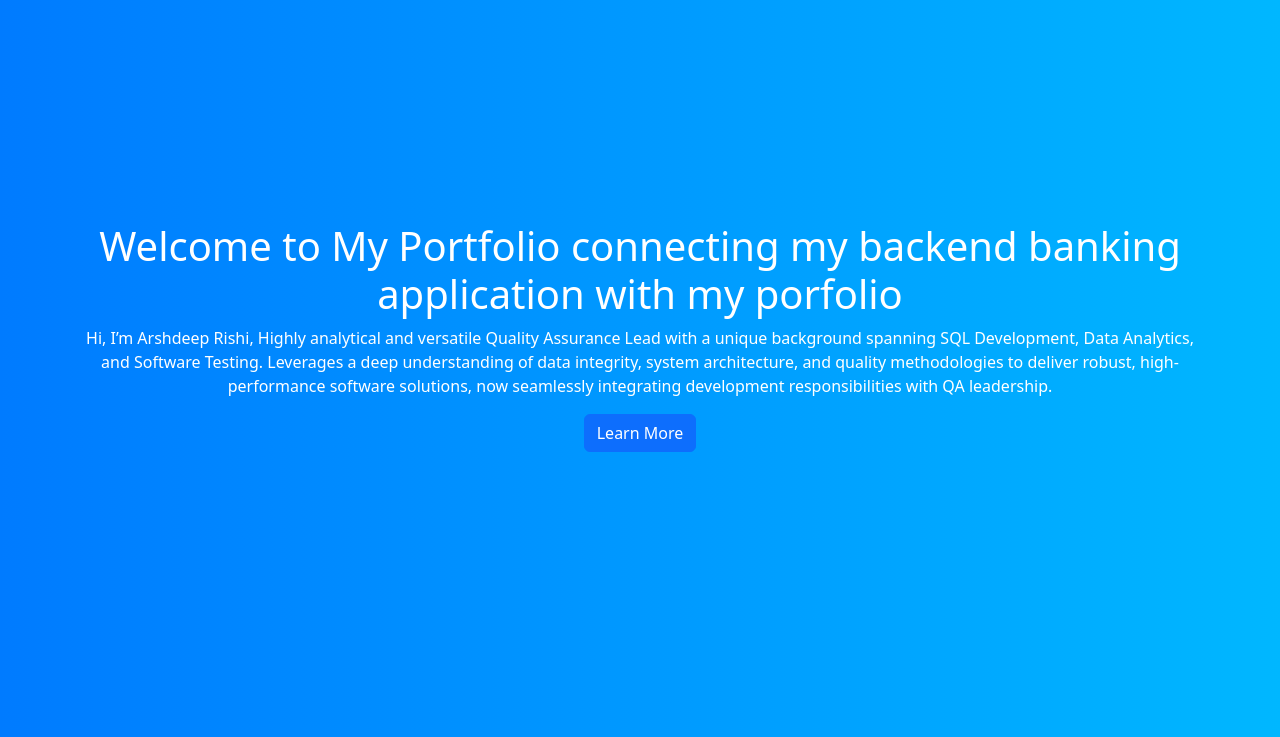
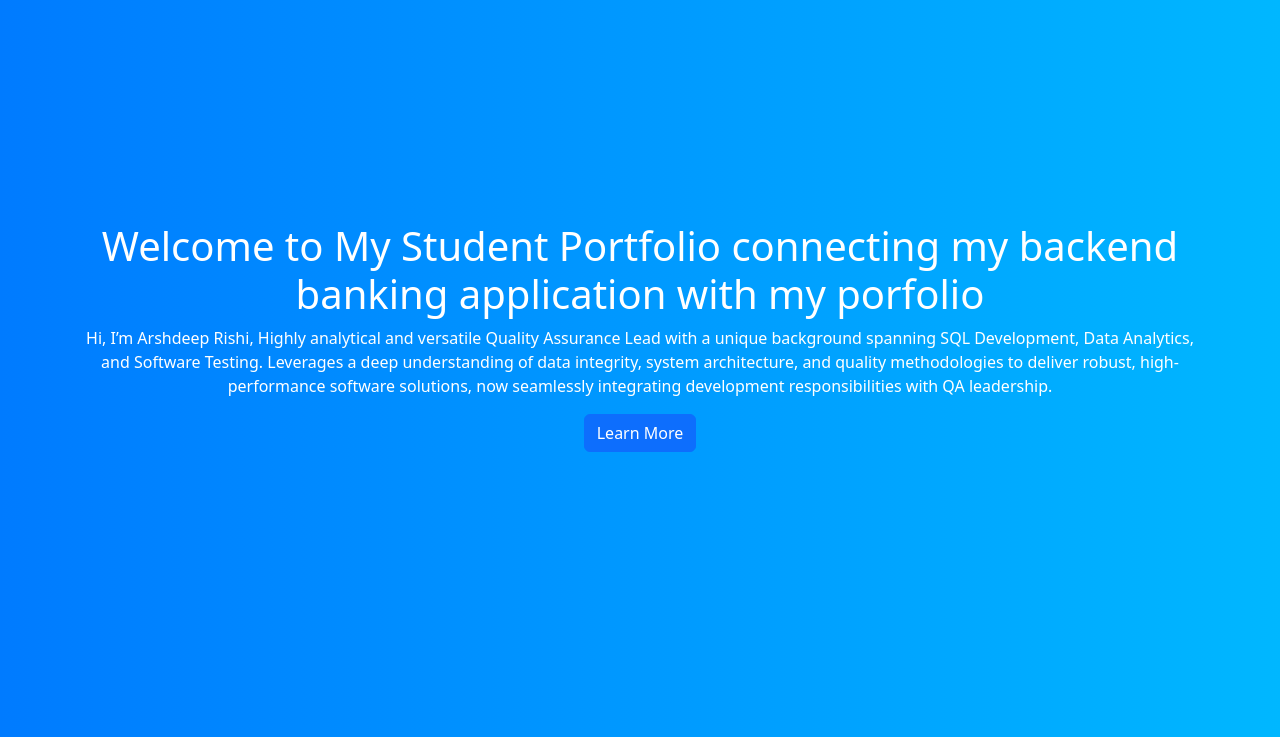
Before and after one commit to Arsh607/module_6_part3, a plain HTML site: page studentportfolio/index.html in a window 1280 px wide. Shown: the part 63-800 px from the top of the page. Drawn offline with nearby package versions, Linux system fonts and the light colour scheme.

Commit message:
Updated homepage.

```diff
--- a/studentportfolio/index.html
+++ b/studentportfolio/index.html
@@ -31,7 +31,7 @@
     <!-- Hero Section -->
     <section id="hero" class="text-center text-white d-flex align-items-center">
         <div class="container">
-            <h1>Welcome to My Portfolio connecting my backend banking application with my porfolio</h1>
+            <h1>Welcome to My Student Portfolio connecting my backend banking application with my porfolio</h1>
             <p>Hi, I’m Arshdeep Rishi, Highly analytical and versatile Quality Assurance Lead with a unique background spanning SQL Development, Data Analytics, and Software Testing.
                 Leverages a deep understanding of data integrity, system architecture, and quality methodologies to deliver robust, high-performance software solutions, now seamlessly
                 integrating development responsibilities with QA leadership.</p>
```
Also changed, not shown: 1 other file.
